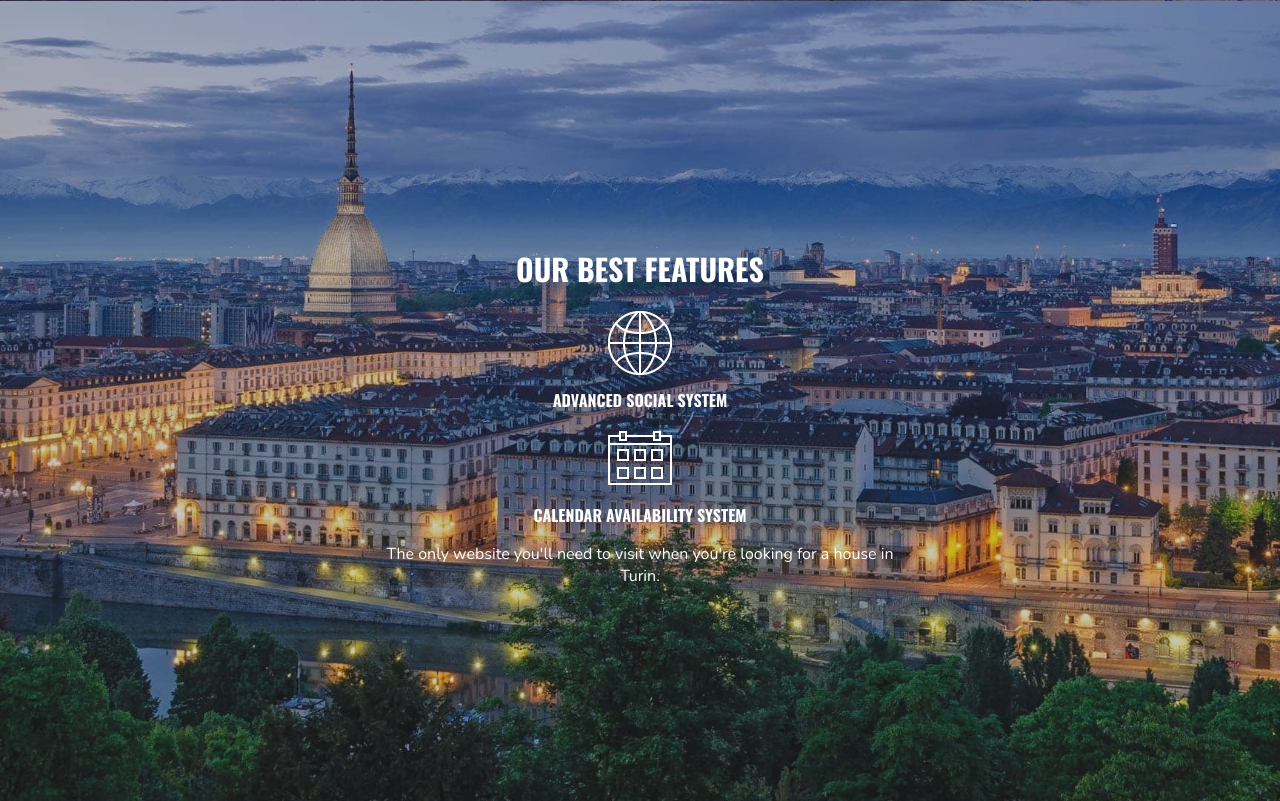
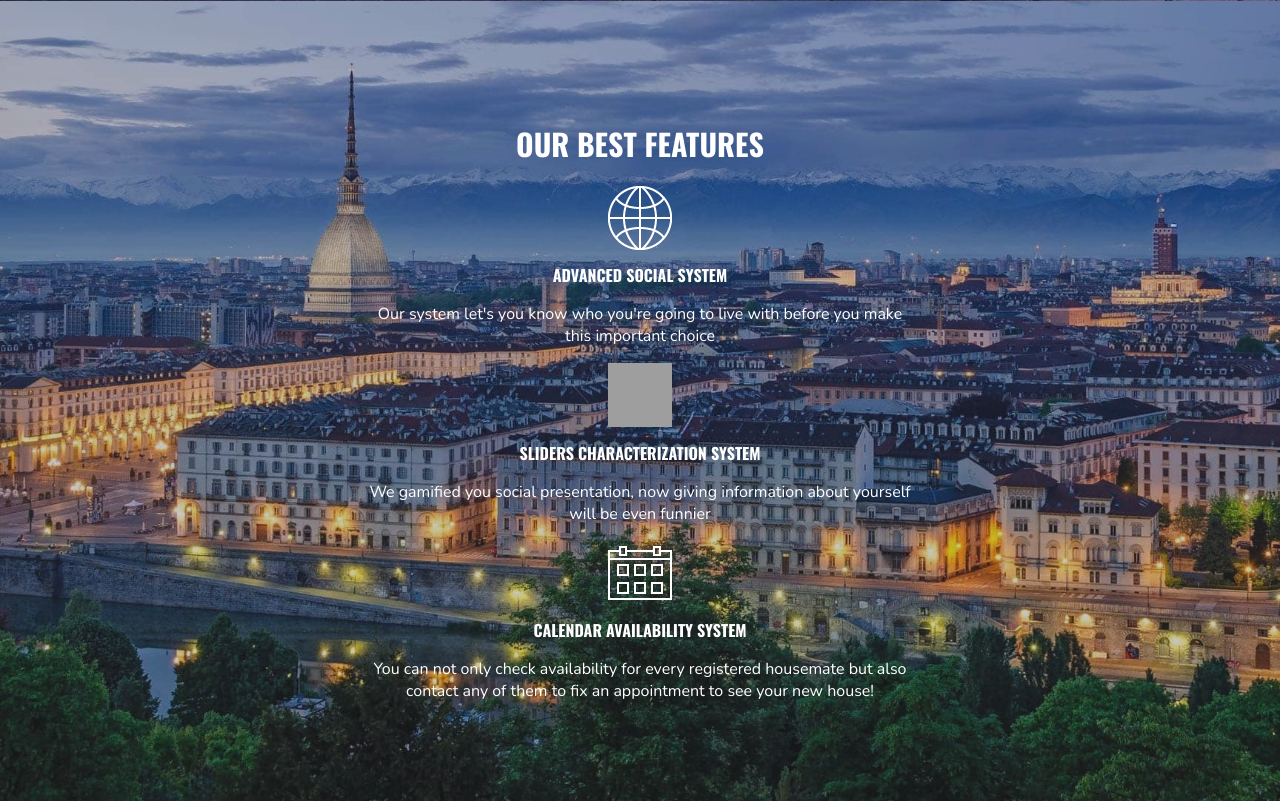
Before and after one commit to matte-trip/stairs, a Flask app: page / in a window 1280 px wide. Shown: the part 1599-2400 px from the top of the page. Run offline with Flask 2, Linux system fonts and the light colour scheme; some libraries are stand-ins or nearby versions; grey boxes are pictures that could not be loaded.

Commit message:
15/12 14.55 fixed bug in pre populating filters and calendar availability
I'll squeeze them all ;)

```diff
--- a/app.py
+++ b/app.py
@@ -942,6 +942,39 @@ def calendar():
 
         return redirect(url_for('personal_page'))
 
+    else:
+        calendar_availability.c1.data = int(current_user.calendar[0])
+        calendar_availability.c2.data = int(current_user.calendar[1])
+        calendar_availability.c3.data = int(current_user.calendar[2])
+        calendar_availability.c4.data = int(current_user.calendar[3])
+        calendar_availability.c5.data = int(current_user.calendar[4])
+        calendar_availability.c6.data = int(current_user.calendar[5])
+        calendar_availability.c7.data = int(current_user.calendar[6])
+        calendar_availability.c8.data = int(current_user.calendar[7])
+        calendar_availability.c9.data = int(current_user.calendar[8])
+        calendar_availability.c10.data = int(current_user.calendar[9])
+        calendar_availability.c11.data = int(current_user.calendar[10])
+        calendar_availability.c12.data = int(current_user.calendar[11])
+        calendar_availability.c13.data = int(current_user.calendar[12])
+        calendar_availability.c14.data = int(current_user.calendar[13])
+        calendar_availability.c15.data = int(current_user.calendar[14])
+        calendar_availability.c16.data = int(current_user.calendar[15])
+        calendar_availability.c17.data = int(current_user.calendar[16])
+        calendar_availability.c18.data = int(current_user.calendar[17])
+        calendar_availability.c19.data = int(current_user.calendar[18])
+        calendar_availability.c20.data = int(current_user.calendar[19])
+        calendar_availability.c21.data = int(current_user.calendar[20])
+        calendar_availability.c22.data = int(current_user.calendar[21])
+        calendar_availability.c23.data = int(current_user.calendar[22])
+        calendar_availability.c24.data = int(current_user.calendar[23])
+        calendar_availability.c25.data = int(current_user.calendar[24])
+        calendar_availability.c26.data = int(current_user.calendar[25])
+        calendar_availability.c27.data = int(current_user.calendar[26])
+        calendar_availability.c28.data = int(current_user.calendar[27])
+        calendar_availability.c29.data = int(current_user.calendar[28])
+        calendar_availability.c30.data = int(current_user.calendar[29])
+        calendar_availability.c31.data = int(current_user.calendar[30])
+
     return render_template('private_booking.html',
                            pro_pic=pro_pic,
 
--- a/templates/homepage.html
+++ b/templates/homepage.html
@@ -101,9 +101,9 @@
 
         .container3 {
             width: 550px;
-            height: 350px;
+            height: 600px;
             margin-left: -275px;
-            margin-top: -175px;
+            margin-top: -300px;
             position: absolute;
             left: 50%;
             top: 250%;
@@ -197,9 +197,16 @@
         <h1>OUR BEST FEATURES</h1>
         <img src="../static/homepage-image-1.png" alt="">
         <h2>Advanced social system</h2>
+        <p>Our system let's you know who you're going to live with before you make this
+        important choice</p>
+        <img style="width: 64px; height: 64px" src="../static/homepage-image-3.png" alt="">
+        <h2>Sliders Characterization system</h2>
+        <p>We gamified you social presentation, now giving information about yourself
+        will be even funnier</p>
         <img src="../static/homepage-image-2.png" alt="">
         <h2>Calendar availability system</h2>
-        <p>The only website you'll need to visit when you're looking for a house in Turin.</p>
+        <p>You can not only check availability for every registered housemate but also
+        contact any of them to fix an appointment to see your new house!</p>
 
     </div>
 </div>
```
